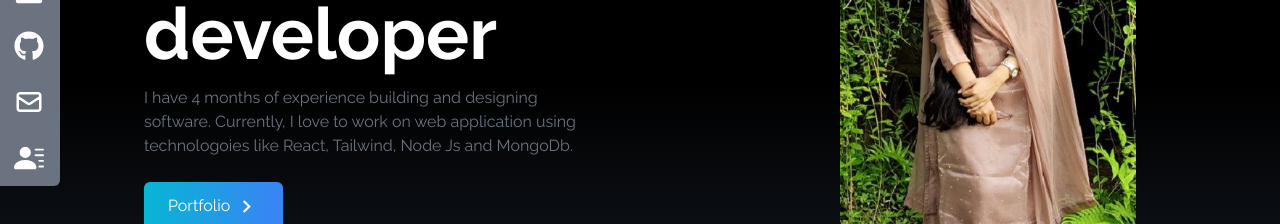
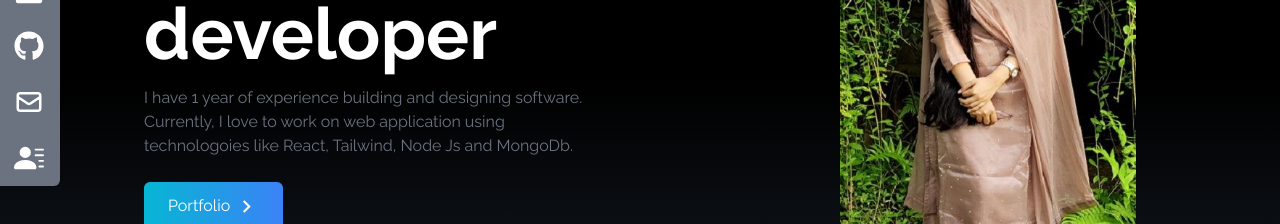
Before and after one commit to Tasnin-Jahan/my-portfolio, a React (Create React App) app: page / in a window 1280 px wide. Shown: the part 318-542 px from the top of the page. Built offline with nearby package versions, Linux system fonts and the light colour scheme.

Commit message:
final committ

```diff
--- a/src/Components/Home.js
+++ b/src/Components/Home.js
@@ -10,7 +10,7 @@ const Home = () => {
                     <h2 className='text-4xl sm:text-7xl font-bold text-white mt-[150px] sm:mt-[150px] md:mt-0'>
                         I'm a MERN stack developer
                     </h2>
-                    <p className='text-gray-500 py-4 max-w-md'>I have 4 months of experience building and designing software.
+                    <p className='text-gray-500 py-4 max-w-md'>I have 1 year of experience building and designing software.
                         Currently, I love to work on web application using technologoies like React, Tailwind, Node Js and MongoDb.
                     </p>
                     <div>
```
